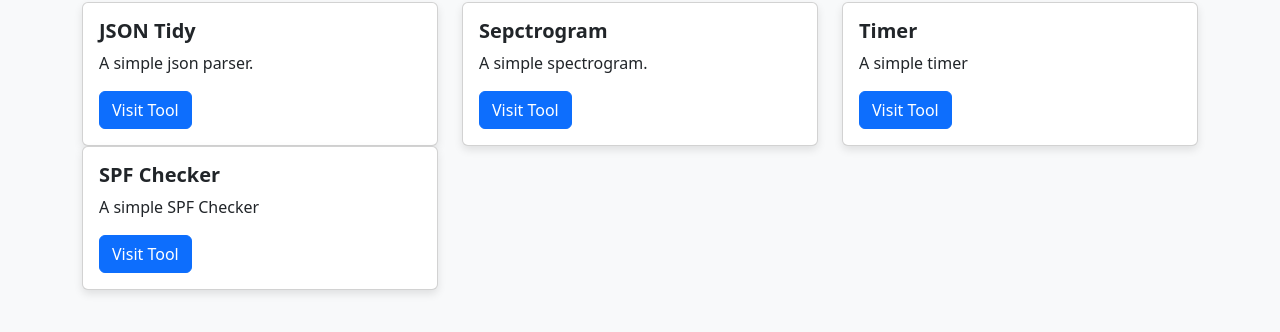
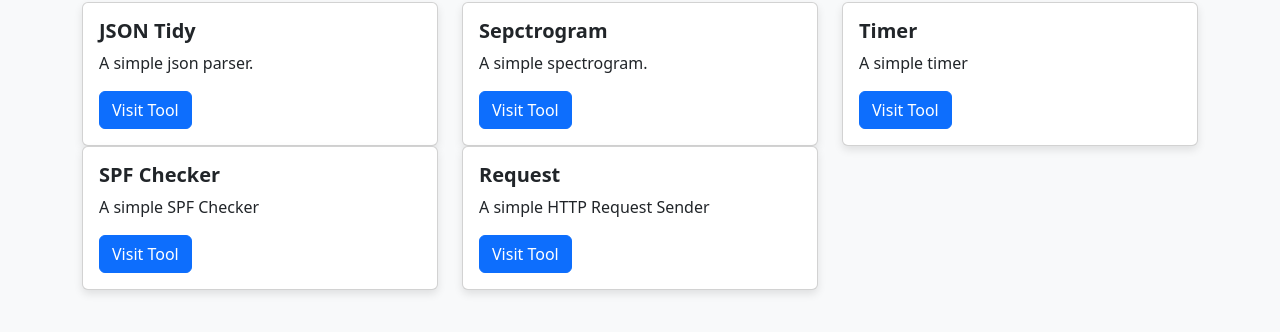
Before and after one commit to i-tabu/tools, a plain HTML site: page index.html in a window 1280 px wide. Shown: the part 118-450 px from the top of the page. Drawn offline with nearby package versions, Linux system fonts and the light colour scheme.

Commit message:
Update index.html

```diff
--- a/index.html
+++ b/index.html
@@ -65,13 +65,23 @@
     </div>
     <!-- ./row -->
     <div class="row g-4">
-      <!-- Tool 1 -->
+      <!-- Tool 4 -->
       <div class="col-md-4 col-sm-6">
         <div class="card h-100">
           <div class="card-body">
             <h5 class="card-title">SPF Checker</h5>
             <p class="card-text">A simple SPF Checker</p>
             <a href="https://i-tabu.github.io/spf-checker" class="btn btn-primary" target="_blank">Visit Tool</a>
+          </div>
+        </div>
+      </div>
+      <!-- Tool 5 -->
+      <div class="col-md-4 col-sm-6">
+        <div class="card h-100">
+          <div class="card-body">
+            <h5 class="card-title">Request</h5>
+            <p class="card-text">A simple HTTP Request Sender</p>
+            <a href="https://i-tabu.github.io/request" class="btn btn-primary" target="_blank">Visit Tool</a>
           </div>
         </div>
       </div>
```
